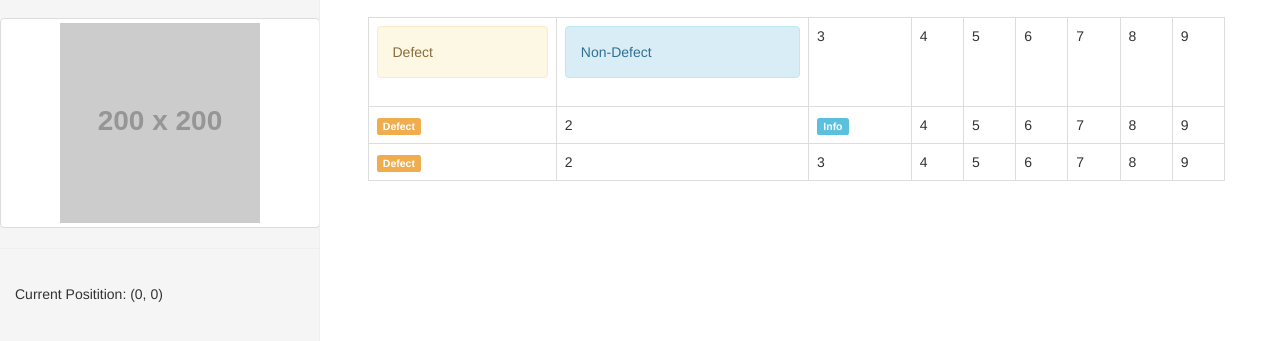
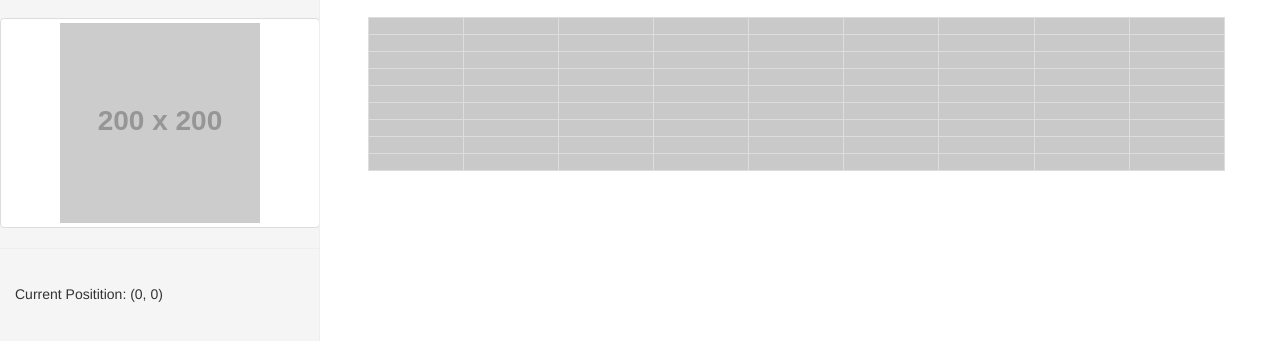
Before and after one commit to bstrysko/Mechatronics_S14_TeamE_CSE, a plain HTML site: page web_root/index.html in a window 1280 px wide. Shown: the part 53-394 px from the top of the page. Drawn offline with nearby package versions, Linux system fonts and the light colour scheme; placeholder pictures from the web are drawn by us.

Commit message:
Basic board

```diff
--- /dev/null
+++ b/web_root/css/board.css
@@ -0,0 +1,20 @@
+.tile
+{
+    min-width: 20px;
+    min-height: 20px;
+}
+
+.tile-unknown
+{
+    background-color: rgba(120, 120, 120, 0.4);
+}
+
+.tile-ndefect
+{
+    background-color: rgba(0, 230, 60, 0.8);
+}
+
+.tile-defect
+{
+    background-color: rgba(230, 40, 40, 0.8);
+}
--- a/web_root/index.html
+++ b/web_root/index.html
@@ -12,8 +12,8 @@
         <!-- Bootstrap core CSS -->
         <link href="bootstrap-3.1.1/css/bootstrap.min.css" rel="stylesheet">
 
-    <!-- Custom styles for this template -->
         <link href="dashboard.css" rel="stylesheet">
+        <link href="css/board.css" rel="stylesheet">
 
         <!-- HTML5 shim and Respond.js IE8 support of HTML5 elements and media queries -->
         <!--[if lt IE 9]>
@@ -23,7 +23,6 @@
     </head>
 
     <body>
-
         <div class="navbar navbar-default navbar-fixed-top" role="navigation">
             <div class="container-fluid">
                 <div class="navbar-header">
@@ -36,8 +35,7 @@
                   <div class="navbar-brand">Explorer</div>
                 </div>
                 <div class="navbar-collapse collapse">
-          <ul class="nav navbar-nav navbar-right">
-          </ul>
+                    <ul class="nav navbar-nav navbar-right"></ul>
                 </div>
             </div>
         </div>
@@ -65,60 +63,21 @@
                 </div>
             </div>
             <div class="col-md-9 col-md-offset-3 row main">
-	<table class="table table-bordered">
-	  <tr>
-	    <td>
-	      <div class="alert alert-warning">Defect</div>
-	    </td>
-	    <td>
-	      <div class="alert alert-info">Non-Defect</div>
-	    </td>
-	    <td>3</td>
-	    <td>4</td>
-	    <td>5</td>
-	    <td>6</td>
-	    <td>7</td>
-	    <td>8</td>
-	    <td>9</td>
-	  </tr>
-	  <tr>
-	    <td>
-	      <span class="label label-warning">Defect</span>
-	    </td>
-	    <td>2</td>
-	    <td>
-	      <span class="label label-info">Info</span>
-	    </td>
-	    <td>4</td>
-	    <td>5</td>
-	    <td>6</td>
-	    <td>7</td>
-	    <td>8</td>
-	    <td>9</td>
-	  </tr>
-	  <tr>
-	    <td>
-	      <span class="label label-warning">Defect</span>
-	    </td>
-	    <td>2</td>
-	    <td>3</td>
-	    <td>4</td>
-	    <td>5</td>
-	    <td>6</td>
-	    <td>7</td>
-	    <td>8</td>
-	    <td>9</td>
-	  </tr>
-	</table>
-
+                <div id="board">
                 </div>
             </div>
         </div>
 
-    <!-- Bootstrap core JavaScript
-    ================================================== -->
-    <!-- Placed at the end of the document so the pages load faster -->
         <script src="https://ajax.googleapis.com/ajax/libs/jquery/1.11.0/jquery.min.js"></script>
         <script src="bootstrap-3.1.1/js/bootstrap.min.js"></script>
+        <script src="js/board.js"></script>
+        <script src="js/explorer.js"></script>
+        <script type="text/javascript">
+            window.onload = function()
+            {
+                Board.init();
+                Explorer.init("192.168.1.10", 9002);
+            }
+        </script>
     </body>
 </html>
--- /dev/null
+++ b/web_root/js/board.js
@@ -0,0 +1,38 @@
+var Board =
+{
+    cols: 9,
+    rows: 9
+};
+
+Board.init = function()
+{
+    var board = "<table class='table table-bordered'>";
+
+    for(var y = 0; y < Board.rows; y++)
+    {
+        board += "<tr>";
+
+        for(var x = 0; x < Board.cols; x++)
+        {
+            board += "<td id='board" + (y*Board.rows + x) + "' class='tile tile-unknown'>";
+            board += "</td>";
+        }
+
+        board += "</tr>";
+    }
+
+    board += "</table>";
+
+    $("#board").html(board);
+
+    console.log("Board initialized");
+}
+
+Board.setSquareState = function(n, defect)
+{
+    var square = $("#board" + n);
+    square.removeClass("tile-unknown tile-ndefect tile-defect");
+    square.addClass(defect ? "tile-defect" : "tile-ndefect");
+
+    console.log("Square " + n + "set to " + defect);
+}
--- /dev/null
+++ b/web_root/js/explorer.js
@@ -0,0 +1,16 @@
+var Explorer =
+{
+    ws: null
+};
+
+
+Explorer.init = function(ip, port)
+{
+    var onOpen = function()
+    {
+        console.log("Connection opened");
+    }
+
+    Explorer.ws = new WebSocket("ws://" + ip + ":" + port);
+    Explorer.ws.onOpen = onOpen;
+}
```
Also changed, not shown: 1 other file. Lines whose indentation alone changed are shown as unchanged.
